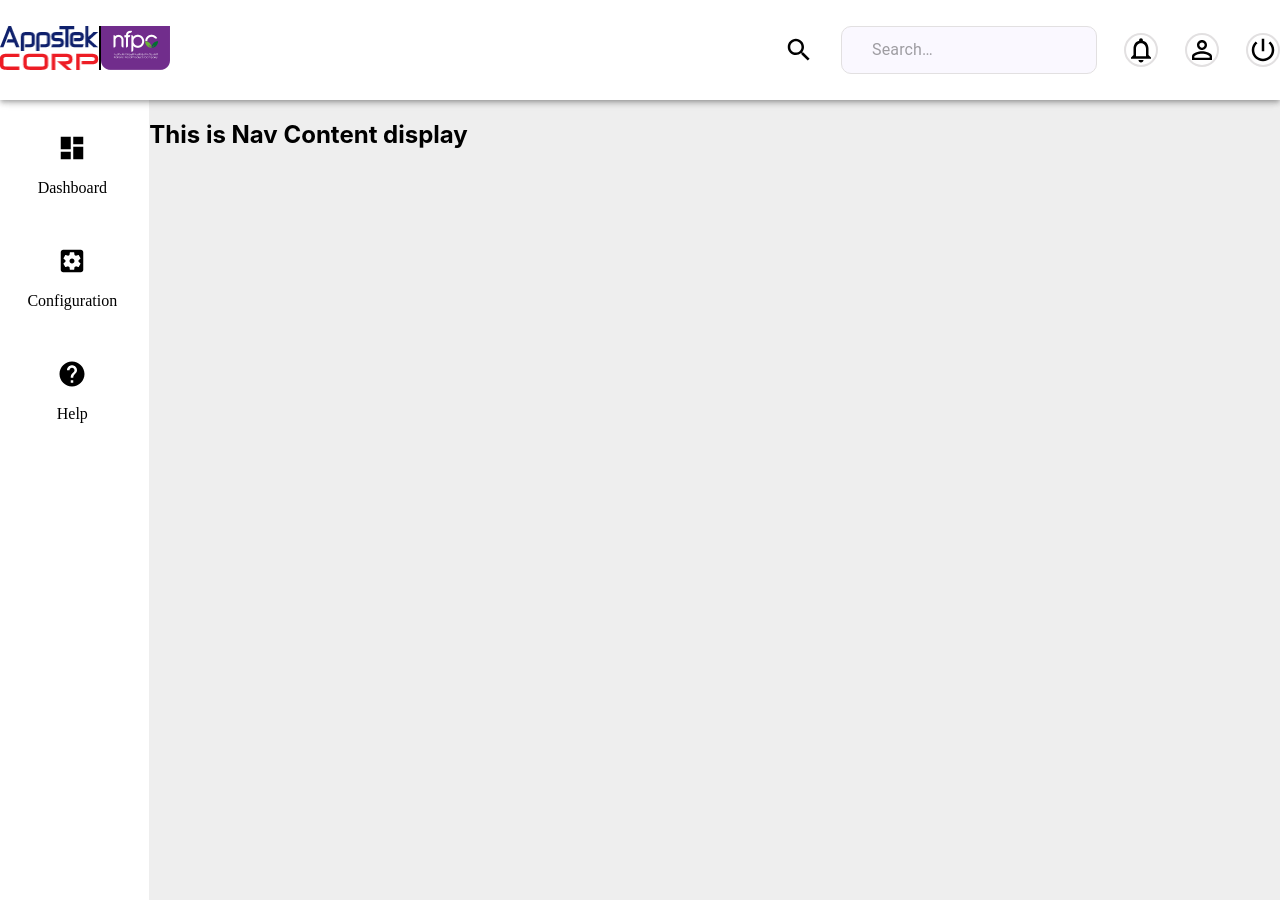
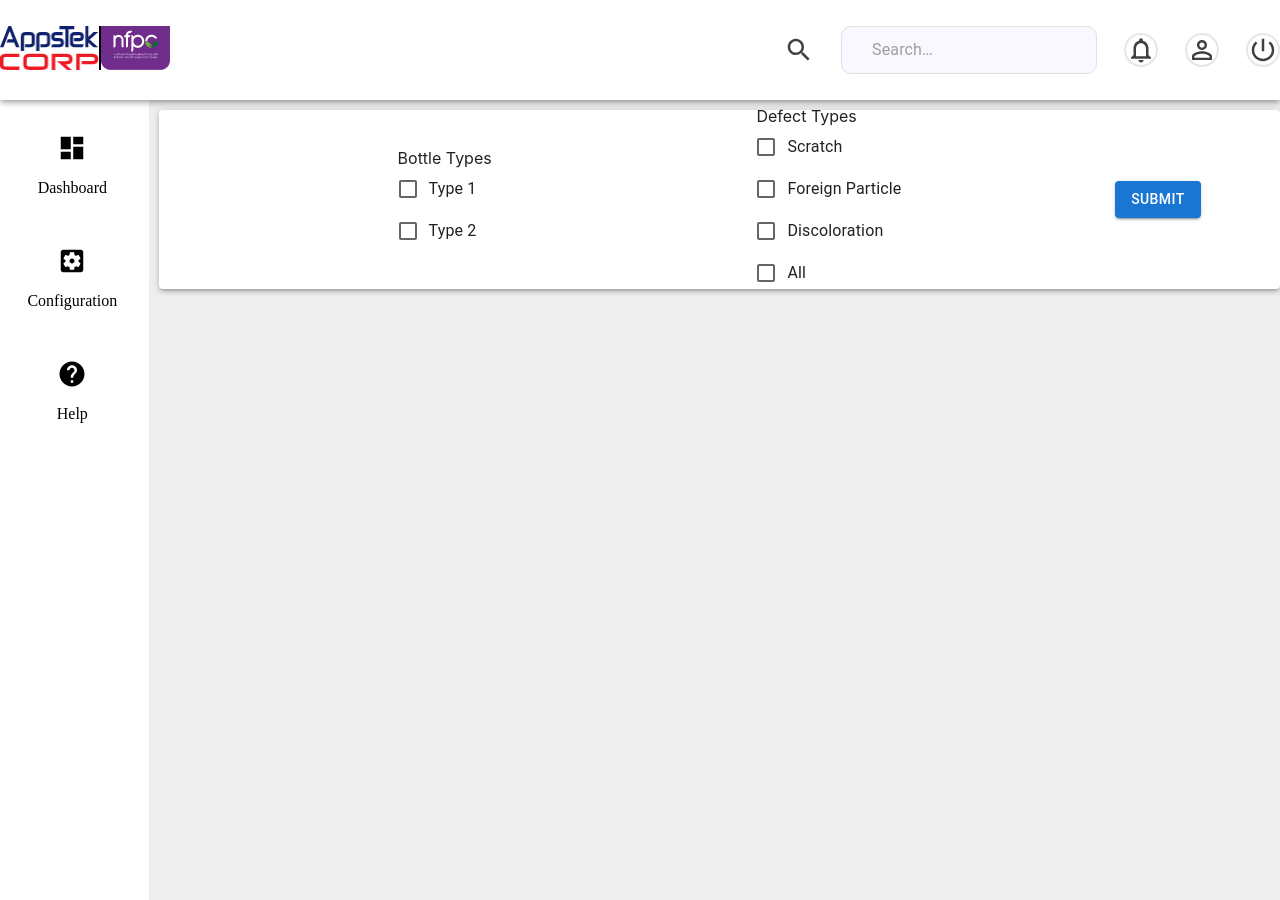
Before and after one commit to Monk19/nfpc, a React (Create React App) app: page / in a window 1280 px wide. Built offline with nearby package versions, Linux system fonts and the light colour scheme.

Commit message:
rchinta after redux

```diff
--- a/package.json
+++ b/package.json
@@ -6,13 +6,17 @@
     "@emotion/react": "^11.4.1",
     "@emotion/styled": "^11.3.0",
     "@mui/icons-material": "^5.0.1",
+    "@mui/lab": "^5.0.0-alpha.49",
     "@mui/material": "^5.0.2",
     "@mui/styles": "^5.0.1",
+    "@reduxjs/toolkit": "^1.6.2",
     "@testing-library/jest-dom": "^5.14.1",
     "@testing-library/react": "^11.2.7",
     "@testing-library/user-event": "^12.8.3",
+    "date-fns": "^2.24.0",
     "react": "^17.0.2",
     "react-dom": "^17.0.2",
+    "react-redux": "^7.2.5",
     "react-scripts": "4.0.3",
     "web-vitals": "^1.1.2"
   },
--- a/src/App.css
+++ b/src/App.css
@@ -12,7 +12,7 @@ img.appstek-logo {
   border-right: 2px solid black;
 }
 div.logos {
-  width: 100%;
+  width: 70%;
 }
 .MuiPaper-root {
   display: flex !important;
@@ -36,10 +36,12 @@ div.search-icons {
 }
 .search-icons > svg {
   font-size: 30px;
+  color: #111111;
+  opacity: 0.8;
 }
 .search-icon {
-  color: black;
-  background-color: black;
+  /* color: black; */
+  /* background-color: black; */
 }
 .nav-content {
   background-color: #eeeeee;
--- a/src/App.js
+++ b/src/App.js
@@ -10,6 +10,7 @@ import PersonOutlineOutlinedIcon from "@mui/icons-material/PersonOutlineOutlined
 import PowerSettingsNewOutlinedIcon from "@mui/icons-material/PowerSettingsNewOutlined";
 import Sidenav from "./Components/Sidenav/Sidenav";
 import SearchIcon from "@mui/icons-material/Search";
+import Dashboard from '../src/Components/Dashboard/Dashboard'
 const useStyles = makeStyles({
   searchStyles: {
     border: "1px solid #E2E0E1",
@@ -76,7 +77,8 @@ function App() {
         <Sidenav />
       </Grid>
       <Grid xs={10.6} className="nav-content">
-        <h2>This is Nav Content display</h2>
+
+      <Dashboard/>
       </Grid>
     </Grid>
   );
--- /dev/null
+++ b/src/Components/Dashboard/Dashboard.jsx
@@ -0,0 +1,111 @@
+import React,{useState}from 'react'
+import { useDispatch,useSelector } from 'react-redux';
+import {FormGroup,Checkbox,Paper,FormControlLabel,Button,TextField} from '@mui/material'
+import { DatePicker } from '@mui/lab';
+import AdapterDateFns from '@mui/lab/AdapterDateFns';
+import LocalizationProvider from '@mui/lab/LocalizationProvider';
+// import { yellow } from '@mui/material/colors'
+import { filterHandler} from '../../features/filter/filterSlice';
+import './Dashboard.modules.css'
+function Dashboard() {
+    const [value,setValue] = useState({fromd:"",tod:""})
+    const [checkedValues,setCheckedValues] =useState({
+        fromDate:"",
+        toDate:"",
+        type1:"",
+        type2:"",
+        Scratch:"",
+        Discoloration:"",
+        ForeignParticle:"",
+        All:""
+
+    })
+    const dispatch = useDispatch()
+    return (
+
+           <Paper elevation={3} className="form">
+           <div>
+           <LocalizationProvider dateAdapter={AdapterDateFns}>
+  <DatePicker
+    label="From Date"
+    value={value.fromd}
+    sx={{backgroundColor:'black'}}
+    onChange={(value) => {
+        setValue((prev)=>{return{...prev,fromd:value}})
+        setCheckedValues({...checkedValues,
+          fromDate:value
+      });
+    }}
+    renderInput={(params) => <TextField {...params} />}
+  />
+   <DatePicker
+    label="to"
+    value={value.tod}
+    onChange={(value) => {
+        setValue((prev)=>{return{...prev,tod:value}})
+      setCheckedValues({...checkedValues,
+          toDate:value
+      });
+    }}
+    renderInput={(params) => <TextField {...params} />}
+  />
+</LocalizationProvider>
+
+           </div>
+               <FormGroup className="checks">
+               Bottle Types
+               <FormControlLabel control={<Checkbox />} label="Type 1" onChange={(e)=>{
+                   setCheckedValues((prev)=>{
+                       return {...prev,type1:e.target.value}
+
+                   })
+               }}/>
+               <FormControlLabel control={<Checkbox />} label="Type 2" onChange={(e)=>{
+                   setCheckedValues((prev)=>{
+                       return {...prev,type2:e.target.value}
+
+                   })
+               }}/>
+               </FormGroup>
+               <FormGroup className="checks">
+              <span> Defect Types</span>
+               <FormControlLabel control={<Checkbox />} label="Scratch" onChange={(e)=>{
+                   setCheckedValues((prev)=>{
+                       return {...prev,Scratch:e.target.value}
+
+                   })
+               }}/>
+               <FormControlLabel control={<Checkbox />} label="Foreign Particle" onChange={(e)=>{
+                   console.log(e)
+                   setCheckedValues((prev)=>{
+                       return {...prev,ForeignParticl:e.target.value}
+
+                   })
+               }} />
+               <FormControlLabel control={<Checkbox />} label="Discoloration"  onChange={(e)=>{
+                   setCheckedValues((prev)=>{
+                       return {...prev,Discoloration:e.target.value}
+
+                   })
+               }}/>
+               <FormControlLabel control={<Checkbox />} label="All"  onChange={(e)=>{
+                   console.log('clicked')
+                   setCheckedValues((prev)=>{
+                       return {...prev,All:e.target.value}
+
+                   })
+               }}/>
+               </FormGroup>
+               <Button type="submit" variant="contained" onSubmit={(e)=>{
+                   e.preventDefault()
+               dispatch(filterHandler({
+                   filterValues:{
+                ...checkedValues
+               }}))
+               console.log('clicked')
+               }}>Submit</Button>
+           </Paper>
+    )
+}
+
+export default Dashboard
--- /dev/null
+++ b/src/Components/Dashboard/Dashboard.modules.css
@@ -0,0 +1,23 @@
+.form{
+    margin:10px 0px 0px 10px;
+    height:179px;
+    /* width:100vw; */
+}
+.MuiCalendarPicker-root{
+    background-color: rgba(247, 244, 242, 0.808);
+    box-shadow: 10px 10px 20px black;
+    margin-left:200px;
+
+}
+.MuiOutlinedInput-root{
+    width: 80%;
+}
+.checks{
+    display: flex;
+    flex-direction: column;
+    justify-content: stretch;
+    width:200px;
+}
+/* .checks>label{
+
+} */
--- /dev/null
+++ b/src/app/store.js
@@ -0,0 +1,7 @@
+import {configureStore} from '@reduxjs/toolkit'
+import filterReducer from '../features/filter/filterSlice'
+export const store = configureStore({
+    reducer:{
+        filter:filterReducer
+    }
+})
--- /dev/null
+++ b/src/features/filter/filterSlice.js
@@ -0,0 +1,26 @@
+import { createSlice } from "@reduxjs/toolkit";
+const initialState = {
+    fromDate:"",
+    toDate:"",
+    type1:"",
+    type2:"",
+    Scratch:"",
+    Discoloration:"",
+    ForeignParticle:"",
+    All:""
+}
+export const filterSlice = createSlice({
+    name:"filter",
+    initialState,
+    reducers:{
+        filterHandler:(state,action)=>{
+            console.log(state)
+            return{
+            ...action.filtervalues
+        }
+        }
+    }
+})
+export const {filterHandler} = filterSlice.actions
+
+export default filterSlice.reducer
--- a/src/index.js
+++ b/src/index.js
@@ -3,10 +3,13 @@ import ReactDOM from 'react-dom';
 import './index.css';
 import App from './App';
 import reportWebVitals from './reportWebVitals';
-
+import {store} from './app/store'
+import {Provider} from 'react-redux'
 ReactDOM.render(
   <React.StrictMode>
+  <Provider store={store}>
     <App />
+    </Provider>
   </React.StrictMode>,
   document.getElementById('root')
 );
```
Also changed, not shown: 1 other file (tests, documents, lock files or other folders).
